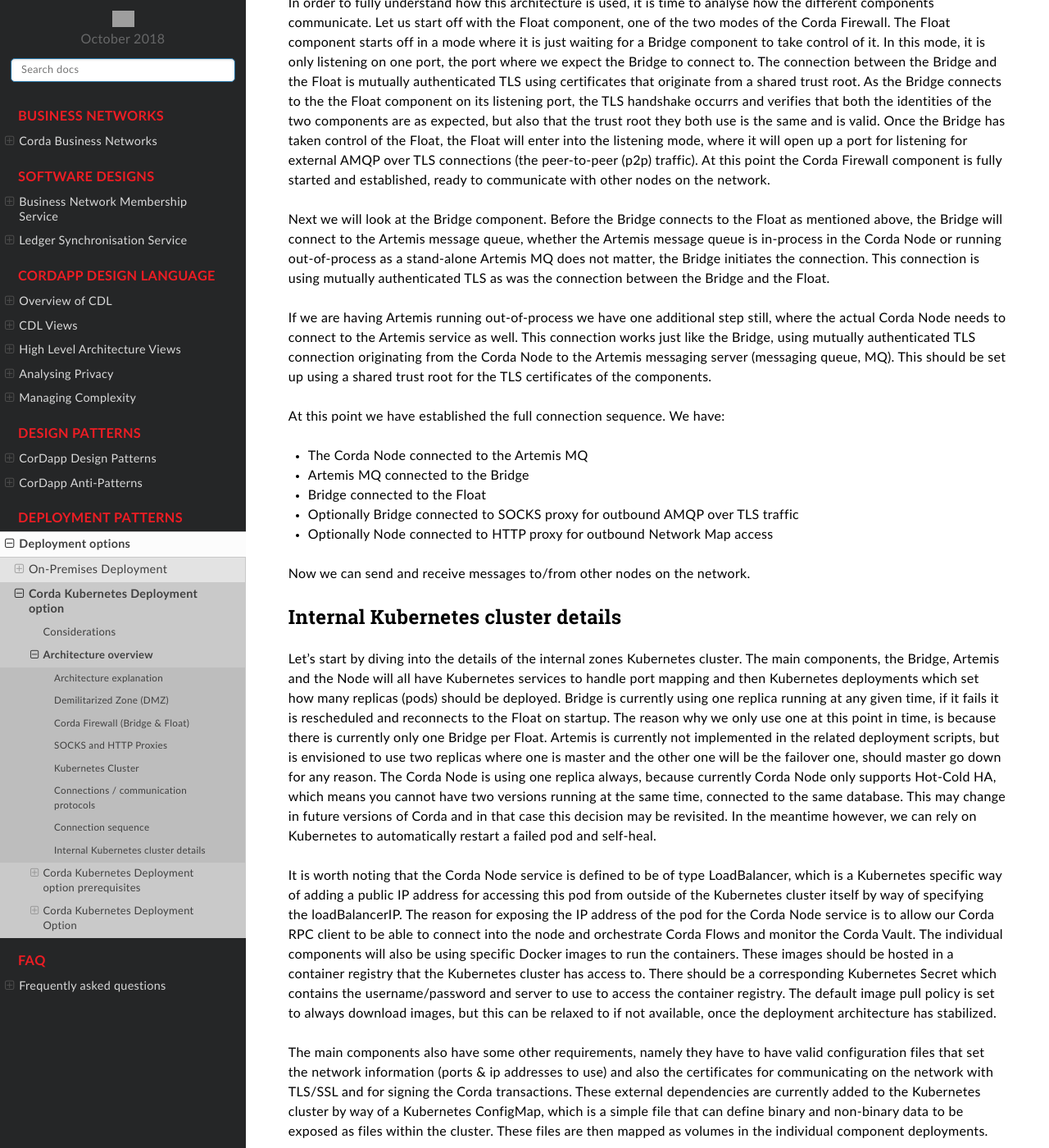
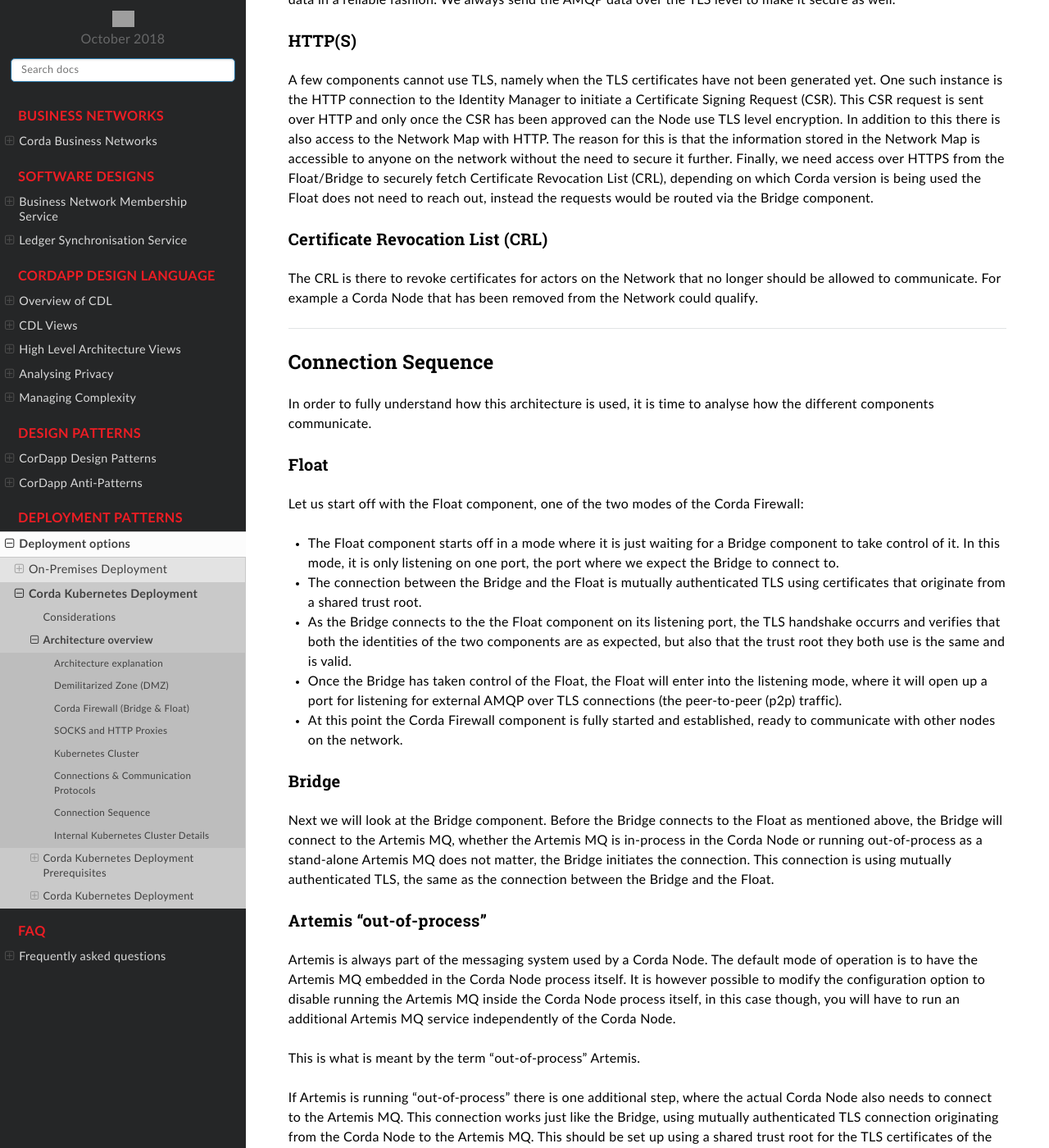
Before and after one commit to corda/corda-solutions, a Sphinx documentation site: the page built from docs/source/deployment/kubernetes/architecture-overview.rst, in a window 1280 px wide and 1400 px high, scrolled down 4626 px. Shown: the whole window at 82% size. Built offline with Sphinx 7.4.7 and the Read the Docs theme 2.0.0, drawn with Linux system fonts in a browser that asks for light colours; some of the changed text lies outside the part shown; grey boxes are pictures that could not be loaded.

Commit message:
Fixing remaining pull request comments. Readability improvements in general.
prerequisites.rst, added a section on Corda Enterprise binaries requirement.

```diff
--- a/docs/source/deployment/kubernetes/architecture-overview.rst
+++ b/docs/source/deployment/kubernetes/architecture-overview.rst
@@ -10,23 +10,34 @@
    :align: center
 
 
+----
+
 Architecture explanation
 ~~~~~~~~~~~~~~~~~~~~~~~~
 
 Let us break this picture down and explain each section.
 The deployment targets best security practices by using Corda Firewall in the Bridge/Float mode, where one component, the bridge, sits in the internal zone and connects to the demilitarized zone (DMZ) component, the float, which will then listen for incoming connections from other nodes on the network.
+
 Allowing for true DMZ when using Kubernetes does demand two physical Kubernetes clusters or alternatively the Float (and the proxies) can be hosted on virtual machines (VMs) sitting in DMZ.
+
 If your security requirements are more relaxed, you also have the option of hosting the Float component in the main Kubernetes cluster, this can be useful in testing scenarios.
+
+----
 
 Demilitarized Zone (DMZ)
 ~~~~~~~~~~~~~~~~~~~~~~~~
 
 True DMZ means we can have physical separation of the data in the different zones. In addition we can have two firewalls to set up the DMZ.
+
 The outer firewall is facing external sources, e.g. other nodes on the network / internet.
 This firewall should block all inbound connections except the specific ports required for inbound connections.
 The only inbound connection requirement is the AMQP over TLS traffic which does require one user-defined specific port to be opened up.
+
 The internal firewall is protecting the internal zone from the DMZ. In true DMZ scenarios this firewall is blocking ALL inbound connections.
+
 Corda Firewall allows for this mode of operation, where the Bridge sits in the internal zone and opens a connection to the Float component, thus there is no need for any inbound connections to the internal zone.
+
+----
 
 Corda Firewall (Bridge & Float)
 ~~~~~~~~~~~~~~~~~~~~~~~~~~~~~~~
@@ -44,7 +55,7 @@
 This traffic can be routed via an optional SOCKS proxy.
 
 Corda Firewall: Float
-----------------------
+---------------------
 
 The Float component of the Corda Firewall has the responsibility to start up in a mode where it is *only* waiting for a connection on a port exposed towards the internal zone.
 The expectation is that the Bridge component will connect to this port, create a secure TLS connection and then take ownership of the Float component.
@@ -56,6 +67,8 @@
 After this step, we have a fully operational Corda Firewall system up and running, where only the Float accepts incoming traffic (the Float is effectively a "listener" in the DMZ) and the Bridge handles outgoing traffic.
 
 This setup allows the Corda Node, along with its Vault (database) to sit in an internal zone in a safe environment, isolated from any potential attackers.
+
+----
 
 SOCKS and HTTP Proxies
 ~~~~~~~~~~~~~~~~~~~~~~
@@ -82,6 +95,8 @@
 In addition it routes the traffic from the Node to the Network Map which is HTTP based traffic.
 The HTTP Proxy also masks the source IP address of the request from the Corda Node to the Internet.
 
+----
+
 Kubernetes Cluster
 ~~~~~~~~~~~~~~~~~~
 
@@ -100,7 +115,7 @@
 
 * Bridge
 * Node
-* Artemis
+* Artemis messaging server (Message Queue, MQ)
 * Database connection
 * HSM connection
 * NFS storage connection
@@ -114,7 +129,9 @@
 
 The DMZ Kubernetes cluster can utilise different namespaces to provide isolation between the above mentioned services, which means that they could be hosted within the same DMZ Kubernetes cluster. Optionally you can also host these components as independent virtual machines (VMs).
 
-Connections / communication protocols
+----
+
+Connections & Communication Protocols
 ~~~~~~~~~~~~~~~~~~~~~~~~~~~~~~~~~~~~~
 
 TLS
@@ -135,47 +152,81 @@
 In addition to this there is also access to the Network Map with HTTP. The reason for this is that the information stored in the Network Map is accessible to anyone on the network without the need to secure it further.
 Finally, we need access over HTTPS from the Float/Bridge to securely fetch Certificate Revocation List (CRL), depending on which Corda version is being used the Float does not need to reach out, instead the requests would be routed via the Bridge component.
 
-Connection sequence
+Certificate Revocation List (CRL)
+---------------------------------
+
+The CRL is there to revoke certificates for actors on the Network that no longer should be allowed to communicate. For example a Corda Node that has been removed from the Network could qualify.
+
+----
+
+Connection Sequence
 ~~~~~~~~~~~~~~~~~~~
 
 In order to fully understand how this architecture is used, it is time to analyse how the different components communicate.
-Let us start off with the Float component, one of the two modes of the Corda Firewall.
-The Float component starts off in a mode where it is just waiting for a Bridge component to take control of it.
-In this mode, it is only listening on one port, the port where we expect the Bridge to connect to.
-The connection between the Bridge and the Float is mutually authenticated TLS using certificates that originate from a shared trust root.
-As the Bridge connects to the the Float component on its listening port, the TLS handshake occurrs and verifies that both the identities of the two components are as expected, but also that the trust root they both use is the same and is valid.
-Once the Bridge has taken control of the Float, the Float will enter into the listening mode, where it will open up a port for listening for external AMQP over TLS connections (the peer-to-peer (p2p) traffic).
-At this point the Corda Firewall component is fully started and established, ready to communicate with other nodes on the network.
+
+Float
+-----
+
+Let us start off with the Float component, one of the two modes of the Corda Firewall:
+
+* The Float component starts off in a mode where it is just waiting for a Bridge component to take control of it. In this mode, it is only listening on one port, the port where we expect the Bridge to connect to.
+* The connection between the Bridge and the Float is mutually authenticated TLS using certificates that originate from a shared trust root.
+* As the Bridge connects to the the Float component on its listening port, the TLS handshake occurrs and verifies that both the identities of the two components are as expected, but also that the trust root they both use is the same and is valid.
+* Once the Bridge has taken control of the Float, the Float will enter into the listening mode, where it will open up a port for listening for external AMQP over TLS connections (the peer-to-peer (p2p) traffic).
+* At this point the Corda Firewall component is fully started and established, ready to communicate with other nodes on the network.
+
+Bridge
+------
 
 Next we will look at the Bridge component.
-Before the Bridge connects to the Float as mentioned above, the Bridge will connect to the Artemis message queue, whether the Artemis message queue is in-process in the Corda Node or running out-of-process as a stand-alone Artemis MQ does not matter, the Bridge initiates the connection.
-This connection is using mutually authenticated TLS as was the connection between the Bridge and the Float.
+Before the Bridge connects to the Float as mentioned above, the Bridge will connect to the Artemis MQ, whether the Artemis MQ is in-process in the Corda Node or running out-of-process as a stand-alone Artemis MQ does not matter, the Bridge initiates the connection.
+This connection is using mutually authenticated TLS, the same as the connection between the Bridge and the Float.
 
-If we are having Artemis running out-of-process we have one additional step still, where the actual Corda Node needs to connect to the Artemis service as well. This connection works just like the Bridge, using mutually authenticated TLS connection originating from the Corda Node to the Artemis messaging server (messaging queue, MQ). This should be set up using a shared trust root for the TLS certificates of the components.
+Artemis "out-of-process"
+------------------------
+
+Artemis is always part of the messaging system used by a Corda Node. The default mode of operation is to have the Artemis MQ embedded in the Corda Node process itself.
+It is however possible to modify the configuration option to disable running the Artemis MQ inside the Corda Node process itself, in this case though, you will have to run an additional Artemis MQ service independently of the Corda Node.
+
+This is what is meant by the term "out-of-process" Artemis.
+
+If Artemis is running "out-of-process" there is one additional step, where the actual Corda Node also needs to connect to the Artemis MQ.
+This connection works just like the Bridge, using mutually authenticated TLS connection originating from the Corda Node to the Artemis MQ.
+This should be set up using a shared trust root for the TLS certificates of the components.
+
+Complete Connection Sequence
+----------------------------
 
 At this point we have established the full connection sequence. We have:
 
-* The Corda Node connected to the Artemis MQ
-* Artemis MQ connected to the Bridge
-* Bridge connected to the Float
-* Optionally Bridge connected to SOCKS proxy for outbound AMQP over TLS traffic
-* Optionally Node connected to HTTP proxy for outbound Network Map access
+* The Corda Node is connected to the Artemis MQ
+* The Bridge is connected to the Artemis MQ
+* The Bridge is connected to the Float
+* The Bridge is optionally connected to SOCKS proxy for outbound AMQP over TLS traffic
+* The Corda Node is optionally connected to HTTP proxy for outbound Network Map access
 
 Now we can send and receive messages to/from other nodes on the network.
 
-Internal Kubernetes cluster details
+----
+
+Internal Kubernetes Cluster Details
 ~~~~~~~~~~~~~~~~~~~~~~~~~~~~~~~~~~~
 
-Let's start by diving into the details of the internal zones Kubernetes cluster.
+Let’s start by diving into the details of the internal zones Kubernetes cluster.
+
 The main components, the Bridge, Artemis and the Node will all have Kubernetes services to handle port mapping and then Kubernetes deployments which set how many replicas (pods) should be deployed.
+
 Bridge is currently using one replica running at any given time, if it fails it is rescheduled and reconnects to the Float on startup. The reason why we only use one at this point in time, is because there is currently only one Bridge per Float.
+
 Artemis is currently not implemented in the related deployment scripts, but is envisioned to use two replicas where one is master and the other one will be the failover one, should master go down for any reason.
+
 The Corda Node is using one replica always, because currently Corda Node only supports Hot-Cold HA, which means you cannot have two versions running at the same time, connected to the same database. This may change in future versions of Corda and in that case this decision may be revisited. In the meantime however, we can rely on Kubernetes to automatically restart a failed pod and self-heal.
 
 It is worth noting that the Corda Node service is defined to be of type LoadBalancer, which is a Kubernetes specific way of adding a public IP address for accessing this pod from outside of the Kubernetes cluster itself by way of specifying the loadBalancerIP. The reason for exposing the IP address of the pod for the Corda Node service is to allow our Corda RPC client to be able to connect into the node and orchestrate Corda Flows and monitor the Corda Vault.
-The individual components will also be using specific Docker images to run the containers.
+
+Each individual component will be using specific Docker images to run the containers.
 These images should be hosted in a container registry that the Kubernetes cluster has access to. There should be a corresponding Kubernetes Secret which contains the username/password and server to use to access the container registry.
-The default image pull policy is set to always download images, but this can be relaxed to if not available, once the deployment architecture has stabilized.
+The default image pull policy is set to always download images, but this can be relaxed to if not present, once the deployment architecture has stabilized.
 
 The main components also have some other requirements, namely they have to have valid configuration files that set the network information (ports & ip addresses to use) and also the certificates for communicating on the network with TLS/SSL and for signing the Corda transactions.
 These external dependencies are currently added to the Kubernetes cluster by way of a Kubernetes ConfigMap, which is a simple file that can define binary and non-binary data to be exposed as files within the cluster. These files are then mapped as volumes in the individual component deployments.
--- a/docs/source/deployment/kubernetes/considerations.rst
+++ b/docs/source/deployment/kubernetes/considerations.rst
@@ -1,5 +1,5 @@
 Considerations
-===================
+==============
 
 The following section on Kubernetes deployment for a Corda Node is considered **experimental** and should not be used in a production environment until sufficient testing has been done.
 
--- a/docs/source/deployment/kubernetes/intro.rst
+++ b/docs/source/deployment/kubernetes/intro.rst
@@ -1,5 +1,5 @@
-Corda Kubernetes Deployment option
-==================================
+Corda Kubernetes Deployment
+===========================
 
 .. line-block::
     Kubernetes shines in orchestrating complex connection scenarios between multiple components and allowing these components to self-heal and recover from errors.
```
Also changed, not shown: docs/source/deployment/kubernetes/corda-kubernetes-deployment-option.rst (+13 -3 lines), docs/source/deployment/kubernetes/prerequisites.rst (+22 -11 lines).
